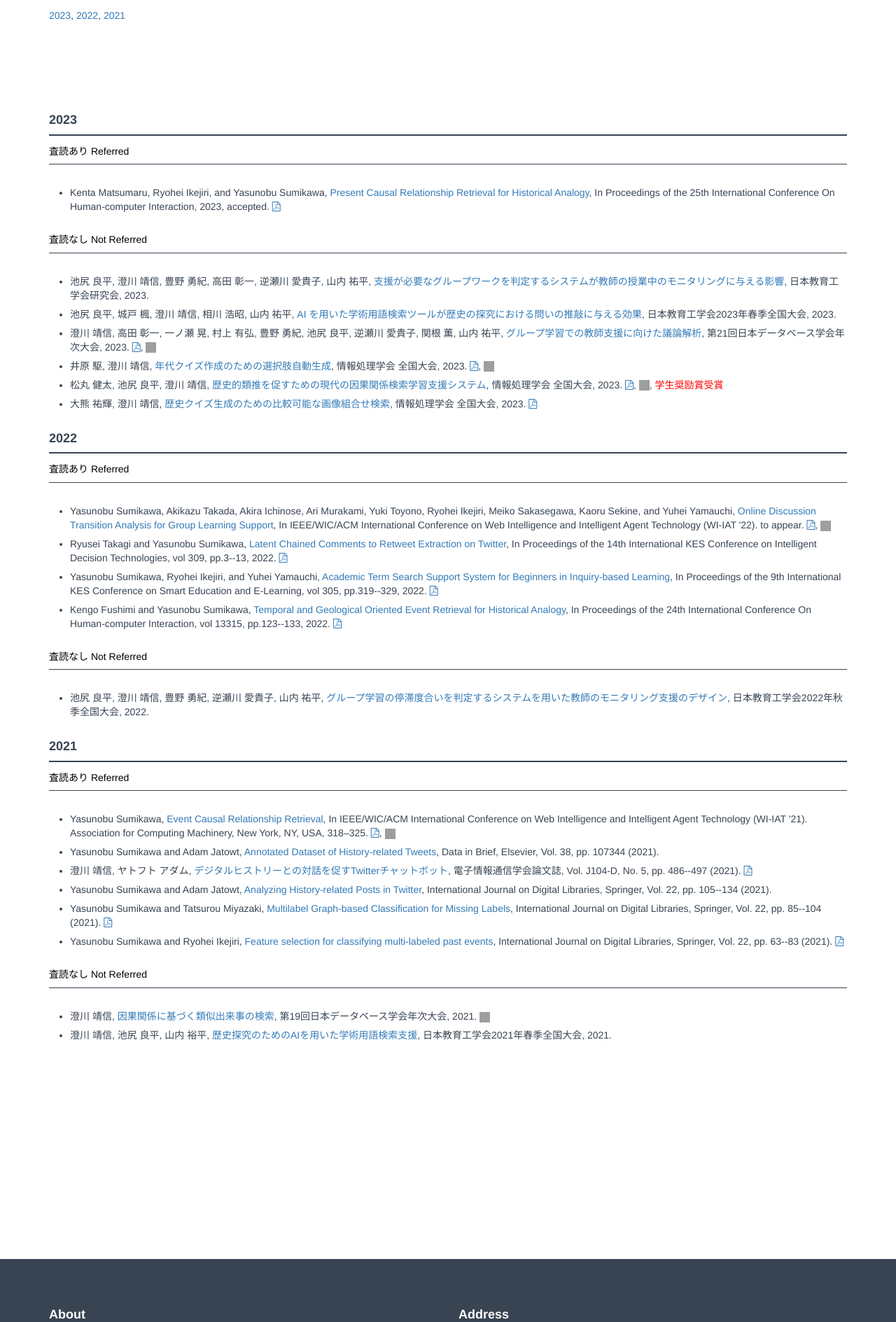
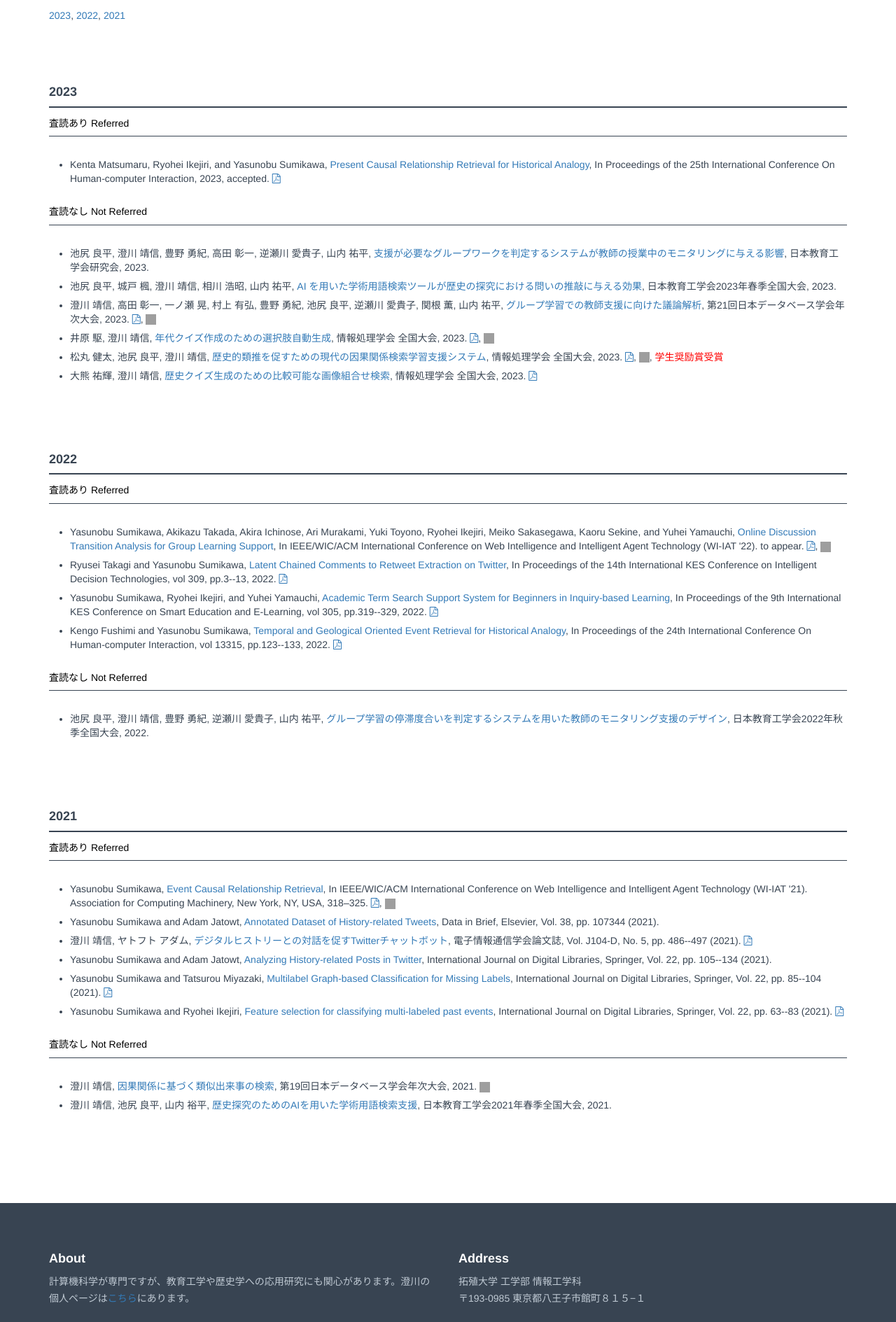
Before and after one commit to sumilab/web, a PHP site: page /achievements.html in a window 1280 px wide. Shown: the part 64-1953 px from the top of the page at 70% size. Run offline with PHP 8.4, Linux system fonts and the light colour scheme; grey boxes are pictures that could not be loaded.

Commit message:
Update style.css

```diff
--- a/css/style.css
+++ b/css/style.css
@@ -280,10 +280,11 @@ a:focus {
 
 /* All Achievements Wrap */
 #allachievements {
-	padding-top: 10px;
-	padding-bottom: 30px;
+	padding-top: -10px;
+	padding-bottom: 0px;
 	background: #FFFFFF;
-	margin-bottom: 150px;
+	margin-top: -100px;
+	margin-bottom: 10px;
 	display: block;
 	text-align: center;
 }
@@ -296,6 +297,7 @@ a:focus {
 }
 
 #allachievements h4 {
+	padding-top: 70px;
 	text-align: left
 }
 
```
